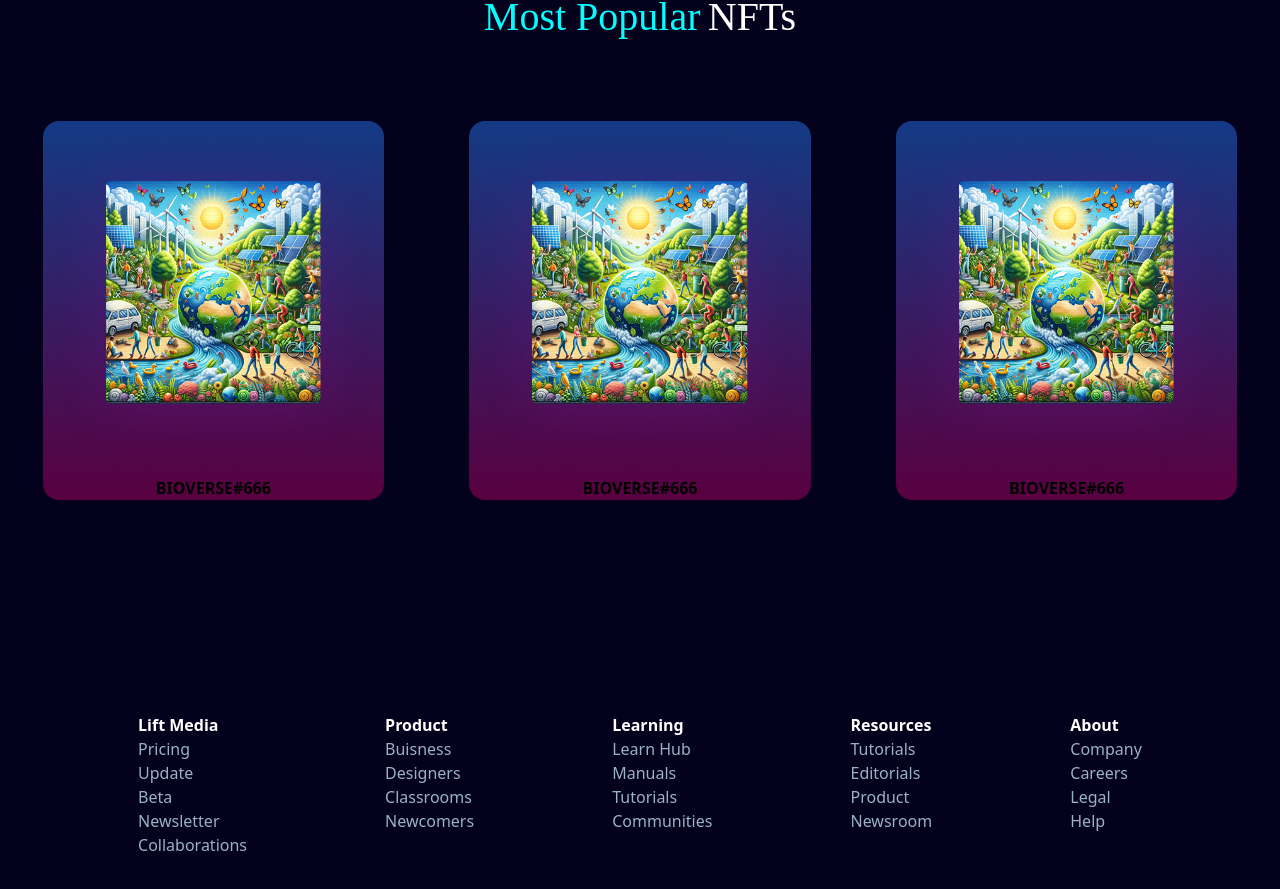
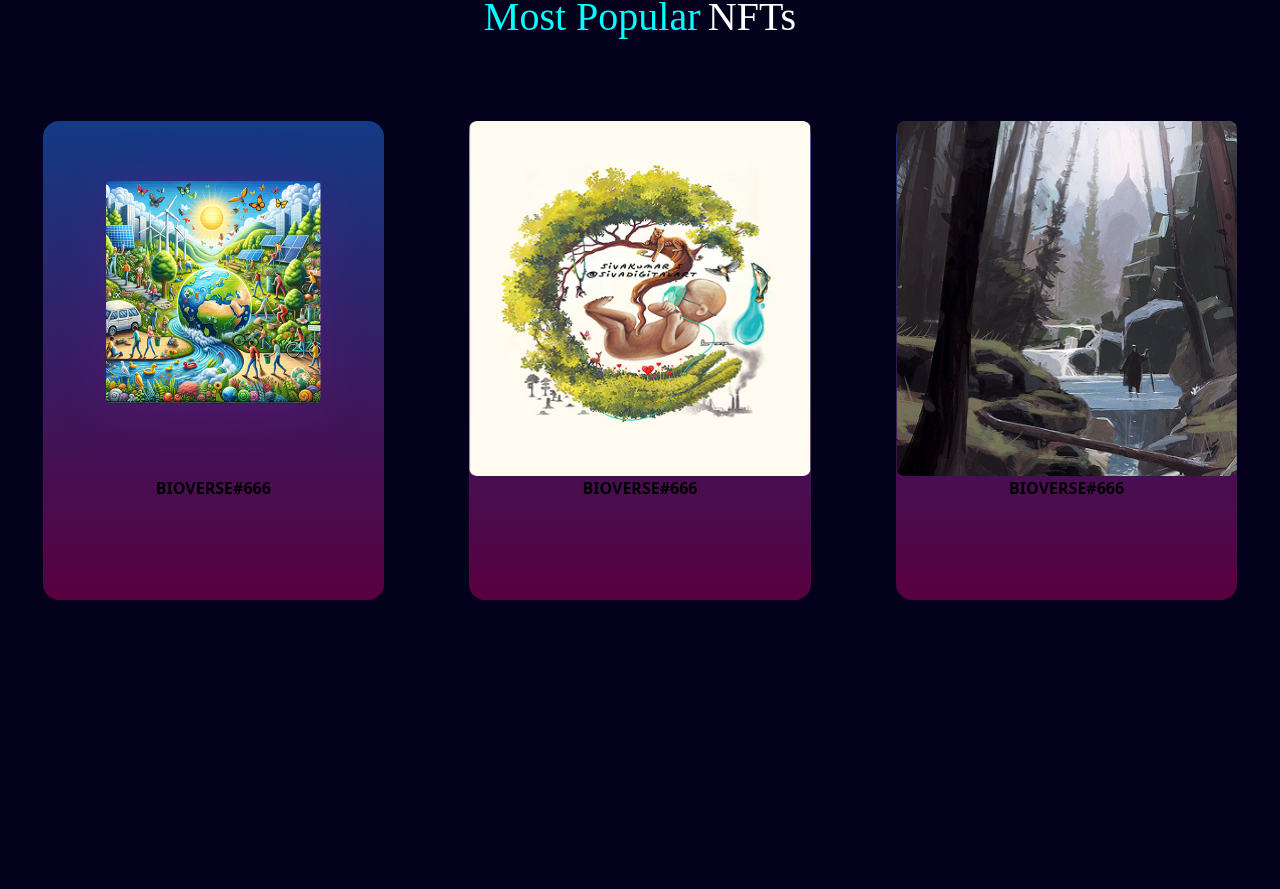
Before and after one commit to MuKulsoop/Carbonexis, a React (Vite) app: page / in a window 1280 px wide. Shown: the part 999-1888 px from the top of the page. Built offline with nearby package versions, Linux system fonts and the light colour scheme.

Commit message:
TranSection

```diff
--- a/src/Components/LNFT.css
+++ b/src/Components/LNFT.css
@@ -1,6 +1,6 @@
 .NFTSection
 {
-    height: 100vh;
+    height: 150vh;
 }
 .NFTCards {
   display: flex;
@@ -31,10 +31,11 @@
   color: white;
 }
 .card {
+    z-index: -2;
     display: flex;
     flex-direction:column;
-    justify-content: center;
-    align-items: center;
+    /* justify-content: center;
+    align-items: center; */
   background-color: white;
   border-radius: 16px;
   align-items: center;
@@ -52,12 +53,23 @@
   align-items: center;
 
 }
-/* .Description
+.Description
 {
     margin-bottom: 100px;
-} */
-.Image
+}
+.Image-1
 {
     height: 22.201rem;
     width: 21.333rem;
 }
+.Image-2
+{
+    height: 22.201rem;
+    width: 21.333rem;
+}
+.Image-3
+
+{
+    height: 22.201rem;
+    width: 21.333rem;
+}
--- a/src/Components/LNFT.jsx
+++ b/src/Components/LNFT.jsx
@@ -1,6 +1,7 @@
 import React from "react";
 import "./LNFT.css";
-function LNFT() {
+function LNFT()
+{
   return (
     <>
     <div className="NFTSection">
@@ -10,7 +11,7 @@ function LNFT() {
       </div>
 <div className="AllCards">
       <div className="card">
-        <img className="Image" src="image 8.png" alt="" />
+        <img className="Image-1" src="image 8.png" alt="" />
         <div className="Description">
           <h3>
             <b>BIOVERSE#666</b>
@@ -18,7 +19,7 @@ function LNFT() {
         </div>
       </div>
       <div className="card">
-        <img className="Image" src="image 8.png" alt="" />
+        <img className="Image-2" src="image.png" alt="" />
         <div className="Description">
           <h3>
             <b>BIOVERSE#666</b>
@@ -26,7 +27,7 @@ function LNFT() {
         </div>
       </div>
       <div className="card">
-        <img className="Image" src="image 8.png" alt="" />
+        <img className="Image-3" src="NFT-3.png" alt="" />
         <div className="Description">
           <h3>
             <b>BIOVERSE#666</b>
@@ -35,7 +36,6 @@ function LNFT() {
       </div>
       </div>
       </div>
-
     </>
   );
 }
--- /dev/null
+++ b/src/Components/TradeSection.jsx
@@ -0,0 +1,16 @@
+import React from "react";
+import "./TradeSection.css";
+function TradeSection()
+{
+   return (
+     <>
+     <div className="des">
+        <p>
+
+        </p>
+     </div>
+
+     </>
+  );
+}
+export default TradeSection;
--- a/src/Pages/Home.jsx
+++ b/src/Pages/Home.jsx
@@ -3,6 +3,7 @@ import NavBar from "../Components/Navbar"
 import Footer from "../Components/Footer"
 import Hero from "../Components/Hero"
 import LNFT from "../Components/LNFT"
+import TradeSection from "../Components/TradeSection"
 
 function Home() {
   return (
@@ -14,6 +15,7 @@ function Home() {
     <Hero />
     <LNFT />
     <Footer/>
+    <TradeSection />
 
 
     </>
```
Also changed, not shown: src/Components/TradeSection.css (added).
